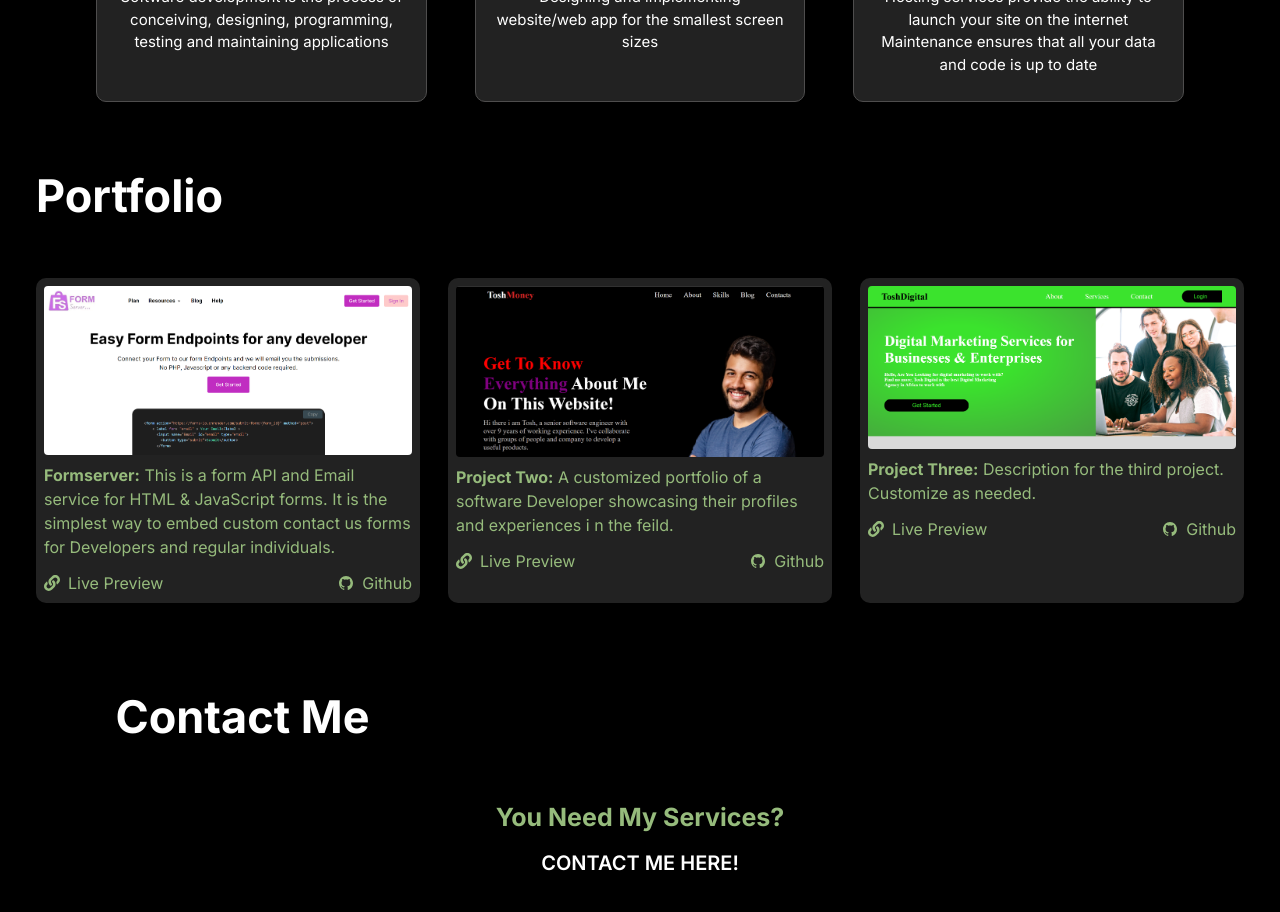
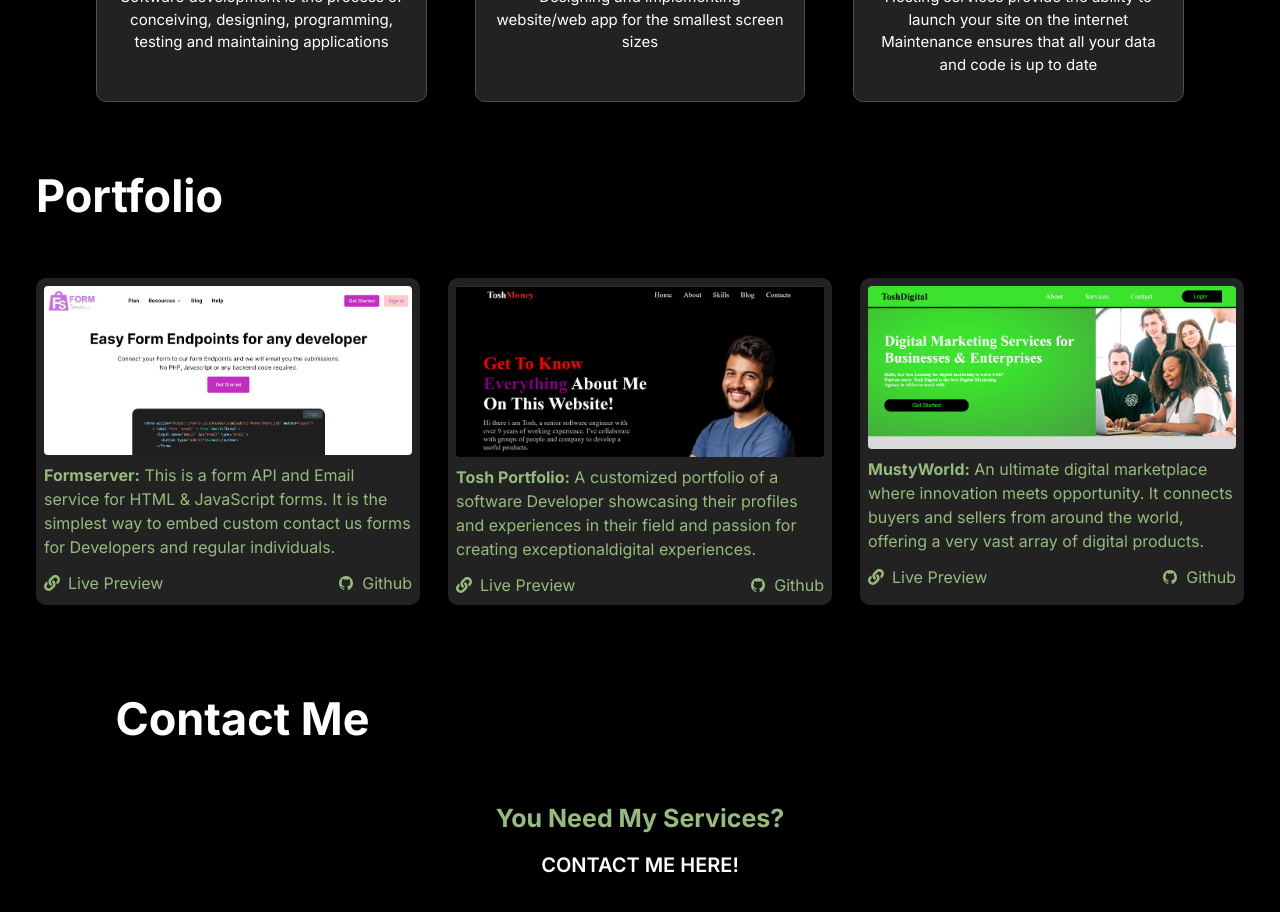
Before and after one commit to Adejare-Muibi/my-portfolio, a Next.js app: page / in a window 1280 px wide. Shown: the part 3360-4272 px from the top of the page. Built offline with nearby package versions, Linux system fonts and the light colour scheme.

Commit message:
corrections

```diff
--- a/src/components/About.jsx
+++ b/src/components/About.jsx
@@ -24,7 +24,7 @@ const About = () => {
 
   return (
     <div  id='about' className='flex bg-[#222222] flex-col gap-24 max-md:gap-[30px] justify-center items-center text-white w-[100%] max-md:overflow-x-hidden'>
-      <div className='flex justify-around bg-[#2b2929] py-[50px] max-md:gap-[50px] max-md:justify-center items-center max-md:flex-col w-full max-md:overflow-x-hidden' data-aos="fade-up">
+      <div className='flex justify-around bg-[#2b2929] py-[50px] max-md:gap-[50px] max-md:justify-center items-center max-md:flex-col w-full max-md:overflow-x-hidden' data-aos="zoom-in">
         <div className='flex flex-col gap-4'>
           <div className='flex flex-col gap-5 max-md:items-center'>
             <h1 className='text-[45px] font-bold'>About Me</h1>
@@ -122,7 +122,7 @@ const About = () => {
           </div>
         </div>
       </div>
-      <div className='w-full flex gap-4 justify-center max-md:items-center max-md:flex-col mb-14 max-md:overflow-x-hidden' data-aos="slide-right">
+      <div className='w-full flex gap-4 justify-center max-md:items-center max-md:flex-col mb-14 max-md:overflow-x-hidden' data-aos="zoom-in">
         <div className='flex flex-col gap-7 max-md:justify-center'>
           <div>
             <h1 className='text-[25px] font-semibold'>Experience</h1>
--- a/src/components/Portfolio.jsx
+++ b/src/components/Portfolio.jsx
@@ -57,16 +57,16 @@ const portfolioItems = [
   },
   {
     id: 2,
-    title: "Project Two",
-    description: "A customized portfolio of a software Developer showcasing their profiles and experiences i n the feild.",
+    title: "Tosh Portfolio",
+    description: "A customized portfolio of a software Developer showcasing their profiles and experiences in their field and passion for creating exceptionaldigital experiences.",
     imgSrc: "/tosh.png",
     liveLink: "https://tosh-portfolio.vercel.app/",
     githubLink: "https://github.com/Adejare-Muibi/Tosh-portfolio"
   },
   {
     id: 3,
-    title: "Project Three",
-    description: "Description for the third project. Customize as needed.",
+    title: "MustyWorld",
+    description: "An ultimate digital marketplace where innovation meets opportunity. It connects buyers and sellers from around the world, offering a very vast array of digital products.",
     imgSrc: "/musty.png",
     liveLink: "https://musty-world.vercel.app/",
     githubLink: "https://github.com/Adejare-Muibi/MustyWorld"
@@ -75,12 +75,12 @@ const portfolioItems = [
 
 const Portfolio = () => {
   return (
-    <div id='portfolio' className='text-white flex flex-col justify-center items-center py-[30px]'>
-      <div className='flex flex-col gap-12'>
+    <div id='portfolio' className='text-white flex flex-col justify-center items-center py-[30px]' data-aos="zoom-in">
+      <div className='flex flex-col gap-12 max-md:items-center'>
         <div>
           <h1 className='text-[45px] font-bold'>Portfolio</h1>
         </div>
-        <div className='flex gap-7 justify-center'>
+        <div className='flex gap-7 justify-center max-md:flex-col'>
           {portfolioItems.map((item) => (
             <div key={item.id} className='flex flex-col gap-3 bg-[#222222] rounded-[10px] p-2 w-[30vw] max-md:w-[80vw]'>
               <div className='flex flex-col gap-2'>
```
